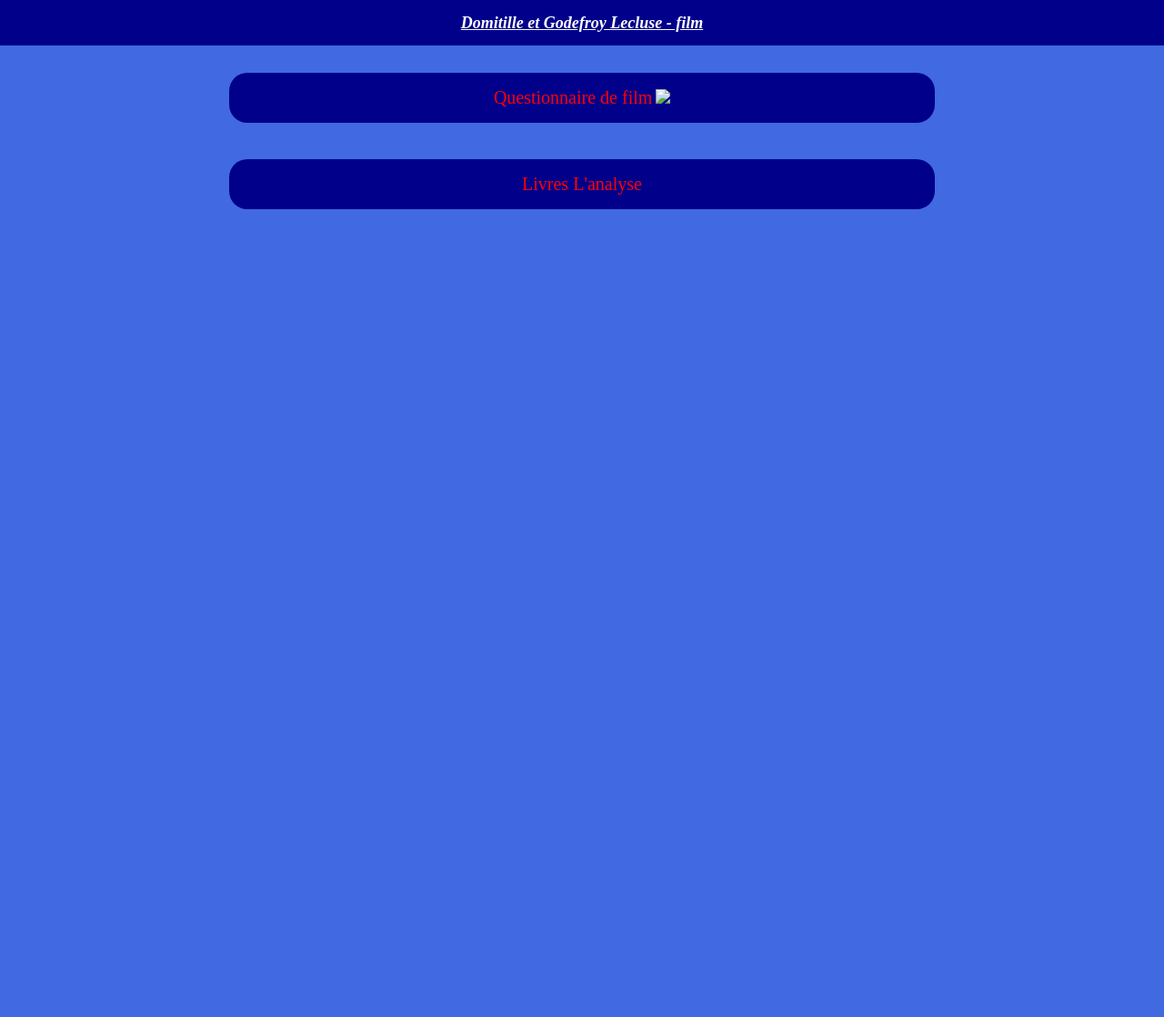
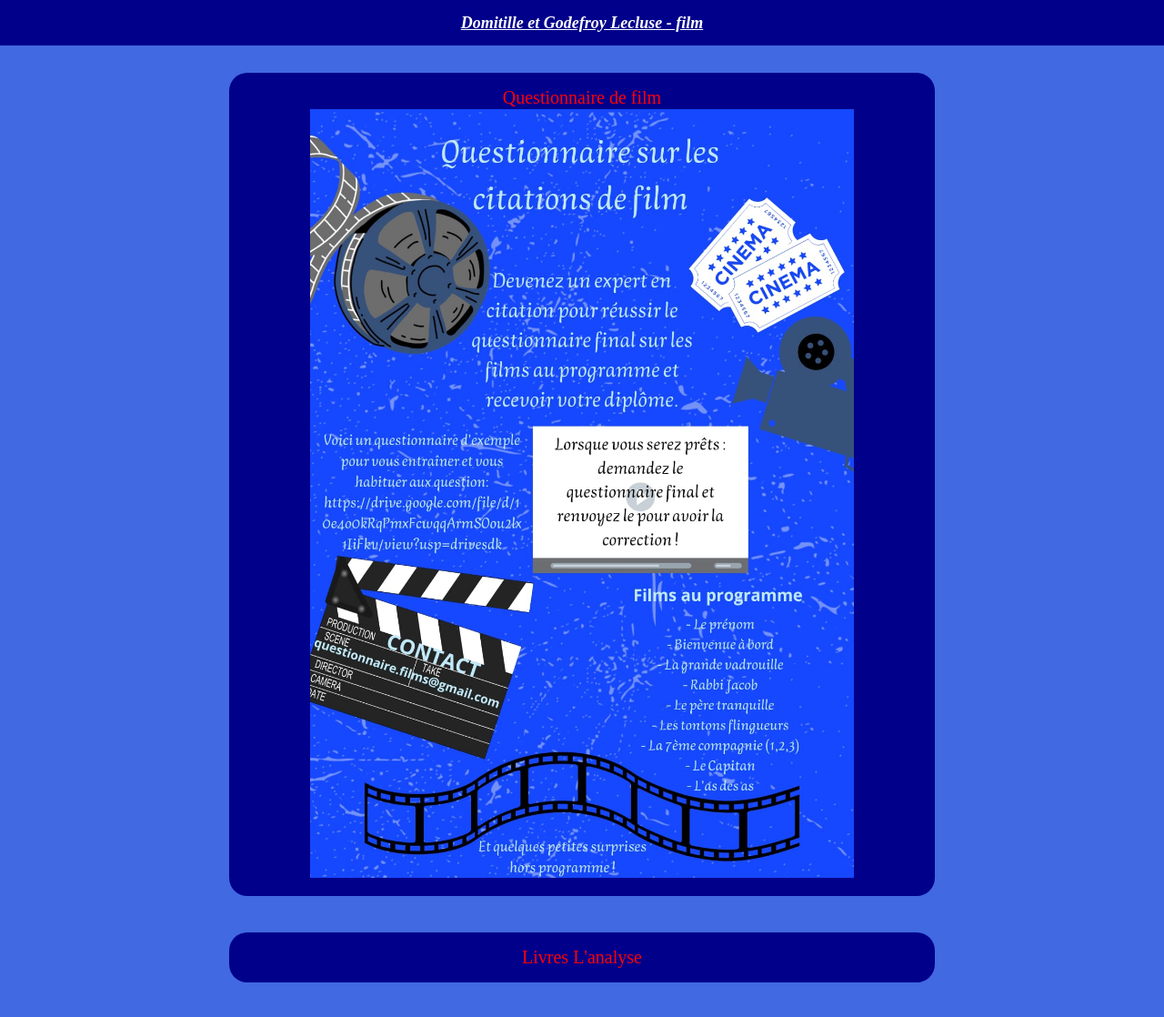
Before and after one commit to GodefroyL/questionnaire-film, a Jekyll site: the page built from index.html, in a window 1280 px wide and 1118 px high. Shown: the whole window at 91% size. Built offline with Jekyll 4.4.1, drawn with Linux system fonts in a browser that asks for light colours.

Commit message:
correction lien image

```diff
--- a/index.html
+++ b/index.html
@@ -6,7 +6,7 @@ title: Accueil
 <div>
     <titre>Questionnaire de film</titre>
     <a href="{{ site.url }}/html/questionnaire_accueil.html">
-        <img src="questionnaire.jpg">
+        <img src="{{ site.url }}/static/images/questionnaire.jpg">
     </a>
 </div>
 <div>
```
Also changed, not shown: static/images/questionnaire.jpg (renamed from static/img/questionnaire.jpg).
